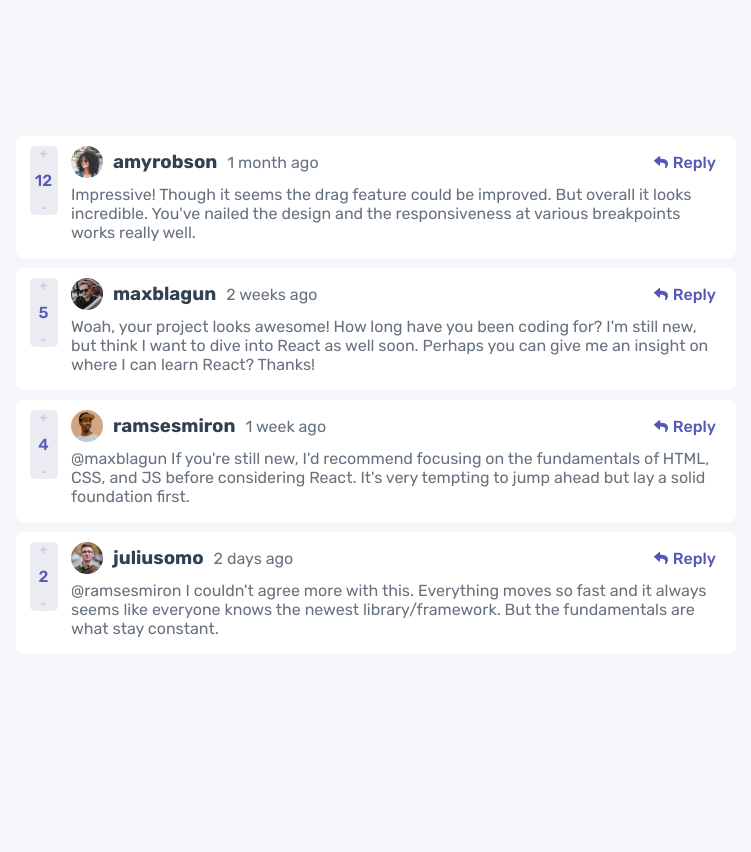
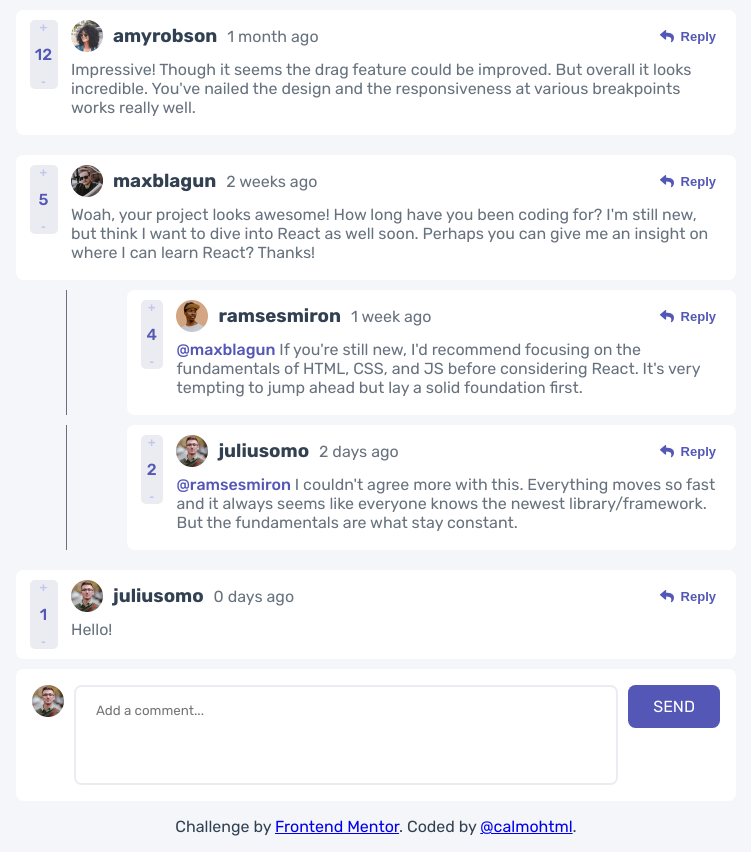
Before and after one commit to calmohtml/interactive-comments-section-main, a React (Vite) app: page / in a window 1280 px wide. Shown: the whole page, without its empty margins (264-1015 px from the left). Before the commit the page ends 800 px from the top, so only its background shows below. Built offline with nearby package versions, Linux system fonts and the light colour scheme; data requests are answered from the project's data file.

Commit message:
Now, with json-server its possible to post

```diff
--- a/data.json
+++ b/data.json
@@ -63,6 +63,21 @@
           }
         }
       ]
+    },
+    {
+      "id": 3,
+      "content": "Hello!",
+      "createdAt": "0 days ago",
+      "score": 1,
+      "replyingTo": [],
+      "user": {
+        "image": {
+          "png": "./images/avatars/image-juliusomo.png",
+          "webp": "./images/avatars/image-juliusomo.webp"
+        },
+        "username": "juliusomo"
+      },
+      "replies": []
     }
   ]
 }
--- a/package.json
+++ b/package.json
@@ -4,7 +4,8 @@
   "scripts": {
     "dev": "vite",
     "build": "vite build",
-    "serve": "vite preview"
+    "serve": "vite preview",
+    "server": "json-server --watch data.json --port 3001"
   },
   "dependencies": {
     "react": "^17.0.0",
@@ -13,6 +14,7 @@
   },
   "devDependencies": {
     "@vitejs/plugin-react-refresh": "^1.3.1",
+    "json-server": "^0.17.0",
     "vite": "^2.3.8"
   }
 }
--- a/src/App.jsx
+++ b/src/App.jsx
@@ -1,12 +1,14 @@
 import React, { Fragment } from "react";
 import GlobalStyle from "./style/GlobalStyles";
 import Main from "./components/Main";
+import Footer from "./components/Footer";
 
 const App = () => {
   return (
     <Fragment>
       <GlobalStyle />
       <Main />
+      <Footer />
     </Fragment>
   );
 };
--- /dev/null
+++ b/src/components/Footer.jsx
@@ -0,0 +1,25 @@
+import React from "react";
+import styled from "styled-components";
+
+const Footer = () => {
+  const Footer = styled.footer`
+    text-align: center;
+    margin: 1rem 0;
+  `;
+
+  return (
+    <Footer>
+      Challenge by{" "}
+      <a
+        href="https://www.frontendmentor.io?ref=challenge"
+        target="_blank"
+        rel="noreferrer"
+      >
+        Frontend Mentor
+      </a>
+      . Coded by <a href="https://www.calmohtml.vercel.app/">@calmohtml</a>.
+    </Footer>
+  );
+};
+
+export default Footer;
--- a/src/components/Main.jsx
+++ b/src/components/Main.jsx
@@ -1,6 +1,7 @@
 import React, { useState, useEffect } from "react";
 import styled from "styled-components";
 import Reply from "../../images/icon-reply.svg";
+import UserInput from "./UserInput";
 
 const Main = () => {
   const Container = styled.main`
@@ -12,6 +13,7 @@ const Main = () => {
   `;
 
   /**/
+
   const CommentsContainer = styled.section`
     /* background: var(--white); */
   `;
@@ -23,6 +25,7 @@ const Main = () => {
     margin-bottom: 10px;
     border-radius: 7.5px;
     background: var(--white);
+    margin-top: 10px;
   `;
 
   const CommentsLikeButton = styled.div`
@@ -61,7 +64,7 @@ const Main = () => {
     }
 
     p {
-      margin: 6.5px auto;
+      margin: 8px auto;
       color: var(--grayish-blue);
     }
   `;
@@ -84,29 +87,40 @@ const Main = () => {
     }
   `;
 
-  const CommentsReplyButton = styled.span`
+  const CommentsReplyButton = styled.button`
     display: flex;
     align-items: center;
+    background: transparent;
+    border: none;
 
     #reply {
       color: var(--moderate-blue);
-      font-weight: 500;
-      margin-left: 5px;
+      font-weight: 700;
+      margin-left: 7px;
+      font-size: 13px;
+    }
+
+    :hover {
+      opacity: 0.7;
     }
   `;
+
   /**/
 
   const RepliesContainer = styled.section`
-    /* background: var(--white); */
+    border-left: 1px solid var(--grayish-blue);
+    margin-left: 50px;
   `;
 
   const Replies = styled.article`
     display: grid;
     grid-template-columns: 5% auto;
     padding: 10px;
+    margin-top: 10px;
     margin-bottom: 10px;
     border-radius: 7.5px;
     background: var(--white);
+    margin-left: 60px;
   `;
 
   const RepliesLikeButton = styled.div`
@@ -145,8 +159,13 @@ const Main = () => {
     }
 
     p {
-      margin: 6.5px auto;
+      margin: 8px auto;
       color: var(--grayish-blue);
+
+      span {
+        color: var(--moderate-blue);
+        font-weight: 500;
+      }
     }
   `;
 
@@ -168,14 +187,21 @@ const Main = () => {
     }
   `;
 
-  const RepliesReplyButton = styled.span`
+  const RepliesReplyButton = styled.button`
     display: flex;
     align-items: center;
+    background: transparent;
+    border: none;
 
     #reply {
       color: var(--moderate-blue);
-      font-weight: 500;
-      margin-left: 5px;
+      font-weight: 700;
+      margin-left: 7px;
+      font-size: 13px;
+    }
+
+    :hover {
+      opacity: 0.7;
     }
   `;
 
@@ -183,9 +209,9 @@ const Main = () => {
 
   const getData = async () => {
     try {
-      const response = await fetch("data.json");
+      const response = await fetch("http://localhost:3001/comments");
       const data = await response.json();
-      setComments(data.comments);
+      setComments(data);
     } catch (error) {
       console.error(error);
     }
@@ -252,7 +278,7 @@ const Main = () => {
                       </RepliesReplyButton>
                     </div>
                     <p>
-                      @{replyingTo} {content}
+                      <span>@{replyingTo}</span> {content}
                     </p>
                   </RepliesInfo>
                 </Replies>
@@ -261,8 +287,25 @@ const Main = () => {
           )}
         </CommentsContainer>
       ))}
+      <UserInput />
     </Container>
   );
 };
 
 export default Main;
+/*
+{
+  "id": 4,
+  "content": "I couldn't agree more with this. Everything moves so fast and it always seems like everyone knows the newest library/framework. But the fundamentals are what stay constant.",
+  "createdAt": "2 days ago",
+  "score": 2,
+  "replyingTo": "ramsesmiron",
+  "user": {
+    "image": {
+      "png": "./images/avatars/image-juliusomo.png",
+      "webp": "./images/avatars/image-juliusomo.webp"
+    },
+    "username": "juliusomo"
+  }
+}
+*/
--- /dev/null
+++ b/src/components/UserInput.jsx
@@ -0,0 +1,103 @@
+import React, { useState, useEffect, useRef } from "react";
+import styled from "styled-components";
+import UserPhoto from "../../images/avatars/image-juliusomo.png";
+
+const UserInput = () => {
+  const UserInputContainer = styled.form`
+    background: var(--white);
+    display: flex;
+    justify-content: space-between;
+    text-align: center;
+    align-content: center;
+    padding: 1rem;
+    align-items: flex-start;
+    border-radius: 7.5px;
+
+    img {
+      width: 32px;
+    }
+
+    button {
+      background-color: var(--moderate-blue);
+      border-radius: 7.5px;
+      color: var(--white);
+      border: none;
+      padding: 12px 25px;
+      font-size: 1rem;
+      cursor: pointer;
+      text-transform: uppercase;
+      font-family: "Rubik", -apple-system, BlinkMacSystemFont, "Segoe UI",
+        "Roboto", "Oxygen", "Ubuntu", "Cantarell", "Fira Sans", "Droid Sans",
+        "Helvetica Neue", sans-serif;
+    }
+  `;
+
+  const Textarea = styled.textarea`
+    outline: none;
+    padding: 16px 20px;
+    border: 2px solid var(--light-gray);
+    resize: none;
+    height: 100px;
+    width: 100%;
+    border-radius: 7.5px;
+    font-family: "Rubik", -apple-system, BlinkMacSystemFont, "Segoe UI",
+      "Roboto", "Oxygen", "Ubuntu", "Cantarell", "Fira Sans", "Droid Sans",
+      "Helvetica Neue", sans-serif;
+    margin: 0 10px;
+    color: var(--grayish-blue);
+  `;
+
+  const commentValue = useRef(null);
+
+  const handleSubmit = async (event) => {
+    event.preventDefault();
+
+    try {
+      let comment = commentValue.current.value;
+      console.log(comment);
+      const response = await fetch("http://localhost:3001/comments", {
+        method: "POST",
+        headers: { "Content-Type": "application/json" },
+        body: JSON.stringify({
+          id: "",
+          content: comment,
+          createdAt: "0 days ago",
+          score: 1,
+          replyingTo: [],
+          user: {
+            image: {
+              png: "./images/avatars/image-juliusomo.png",
+              webp: "./images/avatars/image-juliusomo.webp",
+            },
+            username: "juliusomo",
+          },
+          replies: [],
+        }),
+      });
+
+      // Clean the textarea
+      commentValue.current.value = "";
+    } catch (error) {
+      console.error(error);
+    }
+  };
+
+  return (
+    <UserInputContainer onSubmit={handleSubmit}>
+      <img src={UserPhoto} alt="User image" />
+      <Textarea
+        type="text"
+        name="content"
+        id="content"
+        cols="30"
+        rows="10"
+        placeholder="Add a comment..."
+        ref={commentValue}
+        defaultValue=""
+      ></Textarea>
+      <button type="submit">SEND</button>
+    </UserInputContainer>
+  );
+};
+
+export default UserInput;
```
Also changed, not shown: 1 other file (tests, documents, lock files or other folders).
